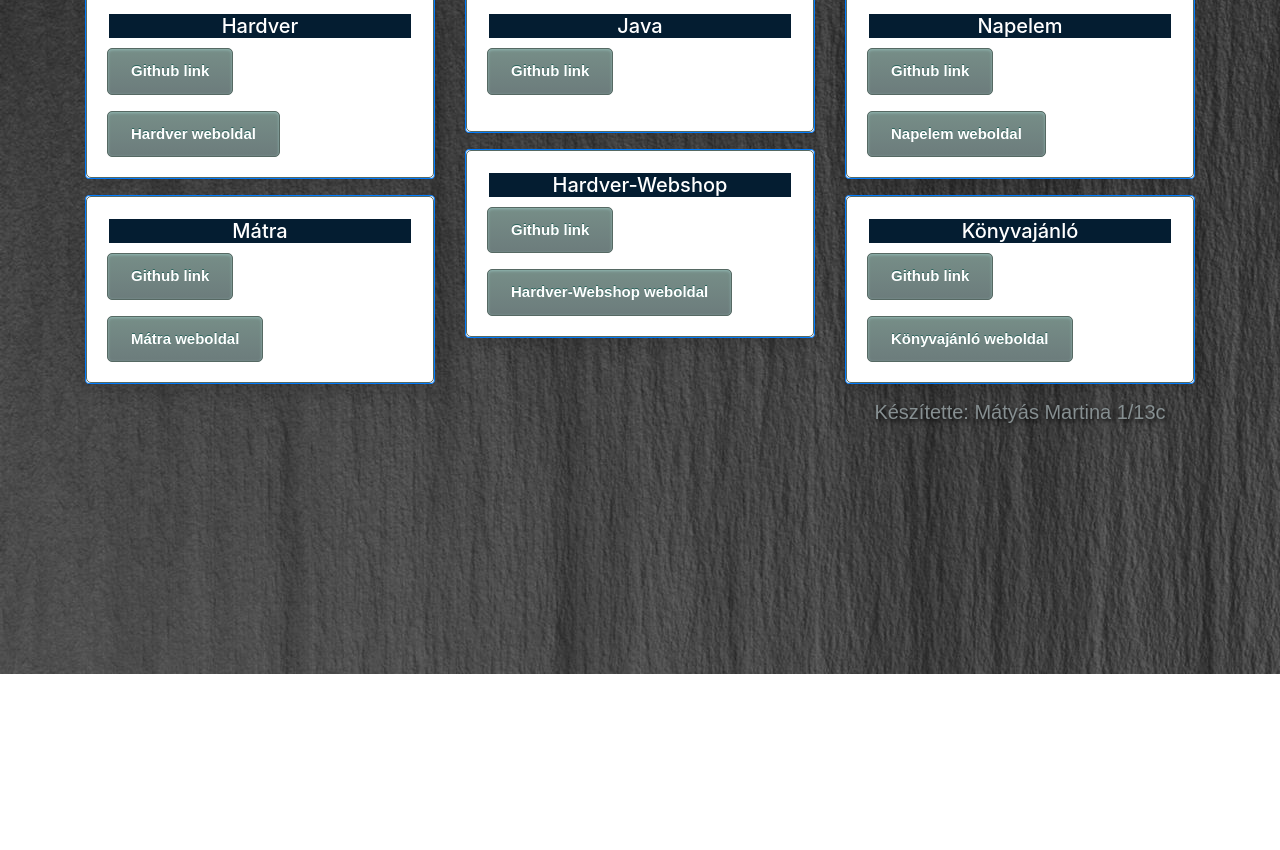
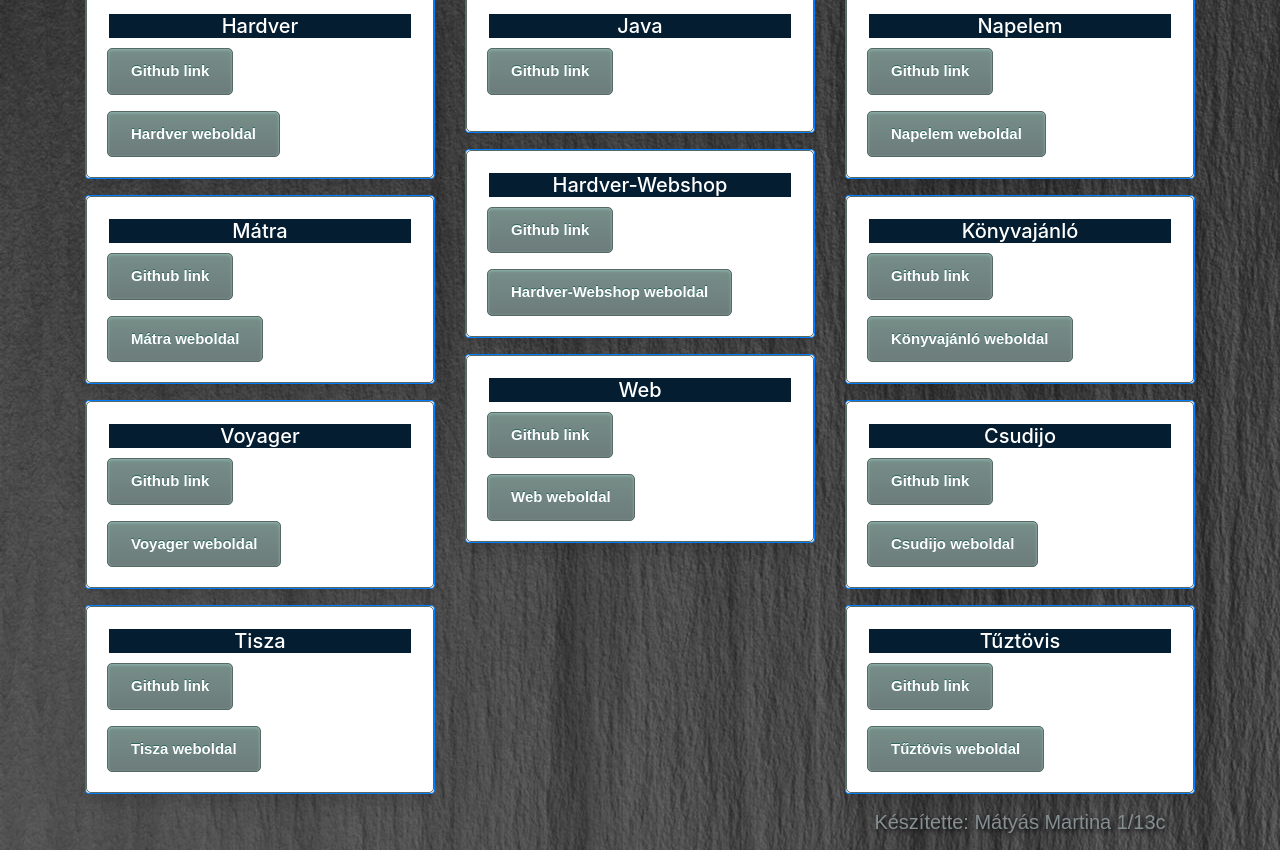
Before and after one commit to MMartina020/Osszes-Munka, a plain HTML site: page index.html in a window 1280 px wide. Shown: the part 126-976 px from the top of the page. Before the commit the page ends 800 px from the top, so only its background shows below. Drawn offline with nearby package versions, Linux system fonts and the light colour scheme.

Commit message:
Add files via upload

```diff
--- a/index.html
+++ b/index.html
@@ -34,6 +34,23 @@
                             <a href="https://mmartina020.github.io/Matra/" target="_blank" class="myButton">Mátra weboldal</a>
                         </div>
                     </div>
+                    <p></p>
+                    <div class="card shadow border-primary mb-3">
+                        <div class="card-body">
+                            <h5 class="cardname">Voyager</h5>
+                            <p><a href="https://github.com/MMartina020/voyager" target="_blank" class="myButton">Github link</a></p>
+                            <a href="https://mmartina020.github.io/voyager/" target="_blank" class="myButton">Voyager weboldal</a>
+                    </div>
+                </div>
+                    <p></p>
+                    <div class="card shadow border-primary mb-3">
+                        <div class="card-body">
+                            <h5 class="cardname">Tisza</h5>
+                            <p><a href="https://github.com/MMartina020/TISZA" target="_blank" class="myButton">Github link</a></p>
+                            <a href="https://mmartina020.github.io/TISZA/" target="_blank" class="myButton">Tisza weboldal</a>
+                    </div>
+                </div>
+
 
                 </div>
 
@@ -50,6 +67,14 @@
                             <h5 class="cardname">Hardver-Webshop</h5>
                             <p><a href="https://github.com/MMartina020/Hardver-Webshop" target="_blank" class="myButton">Github link</a></p>
                             <a href="https://mmartina020.github.io/Hardver-Webshop/" target="_blank" class="myButton">Hardver-Webshop weboldal</a>
+                        </div>
+                    </div>
+                        <p></p>
+                        <div class="card shadow border-primary mb-3">
+                            <div class="card-body">
+                                <h5 class="cardname">Web</h5>
+                                <p><a href="https://github.com/MMartina020/web" target="_blank" class="myButton">Github link</a></p>
+                                <a href="https://mmartina020.github.io/web/" target="_blank" class="myButton">Web weboldal</a>
                         </div>
                     </div>
                 </div>
@@ -70,6 +95,22 @@
                             <a href="https://mmartina020.github.io/Konyvajanlo/" target="_blank" class="myButton">Könyvajánló weboldal</a>
                     </div>
                 </div>
+                    <p></p>
+                    <div class="card shadow border-primary mb-3">
+                        <div class="card-body">
+                            <h5 class="cardname">Csudijo</h5>
+                            <p><a href="https://github.com/MMartina020/Csudijo" target="_blank" class="myButton">Github link</a></p>
+                            <a href="https://mmartina020.github.io/Csudijo/" target="_blank" class="myButton">Csudijo weboldal</a>
+                    </div>
+                </div>
+                    <p></p>
+                    <div class="card shadow border-primary mb-3">
+                        <div class="card-body">
+                            <h5 class="cardname">Tűztövis</h5>
+                            <p><a href="https://github.com/MMartina020/tuztovis" target="_blank" class="myButton">Github link</a></p>
+                            <a href="https://mmartina020.github.io/tuztovis/" target="_blank" class="myButton">Tűztövis weboldal</a>
+                    </div>
+                </div>
 
 
 <footer>
```
